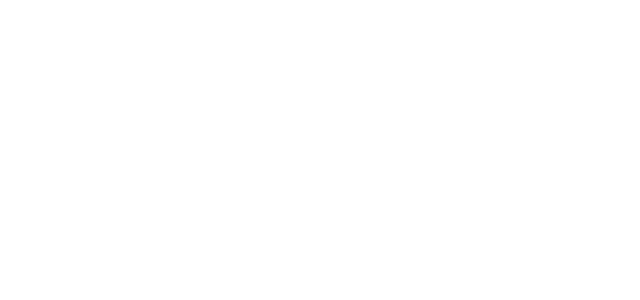
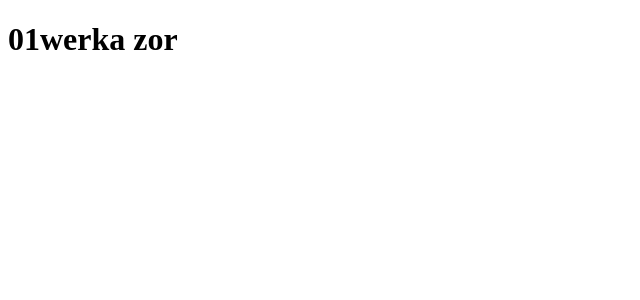
Before and after one commit to Abdurahmon7711/textdata, a React (Create React App) app: page / in a window 1280 px wide. Shown: the top 300 px of the page, without its empty margins (0-640 px from the left). Built offline with nearby package versions, Linux system fonts and the light colour scheme.

Commit message:
18.04.2022 da werka

```diff
--- a/src/01werka/werka.jsx
+++ b/src/01werka/werka.jsx
@@ -3,7 +3,7 @@
 function Werka() {
     return (
         <div>
-            <h1>01werka</h1>
+            <h1>01werka zor</h1>
         </div>
     )
 }
--- a/src/App.js
+++ b/src/App.js
@@ -1,9 +1,10 @@
-
+ import React from "react";
+import Werka from "./01werka/werka";
 
 function App() {
   return (
     <div className="App">
-
+      <Werka/>
     </div>
   );
 }
```
